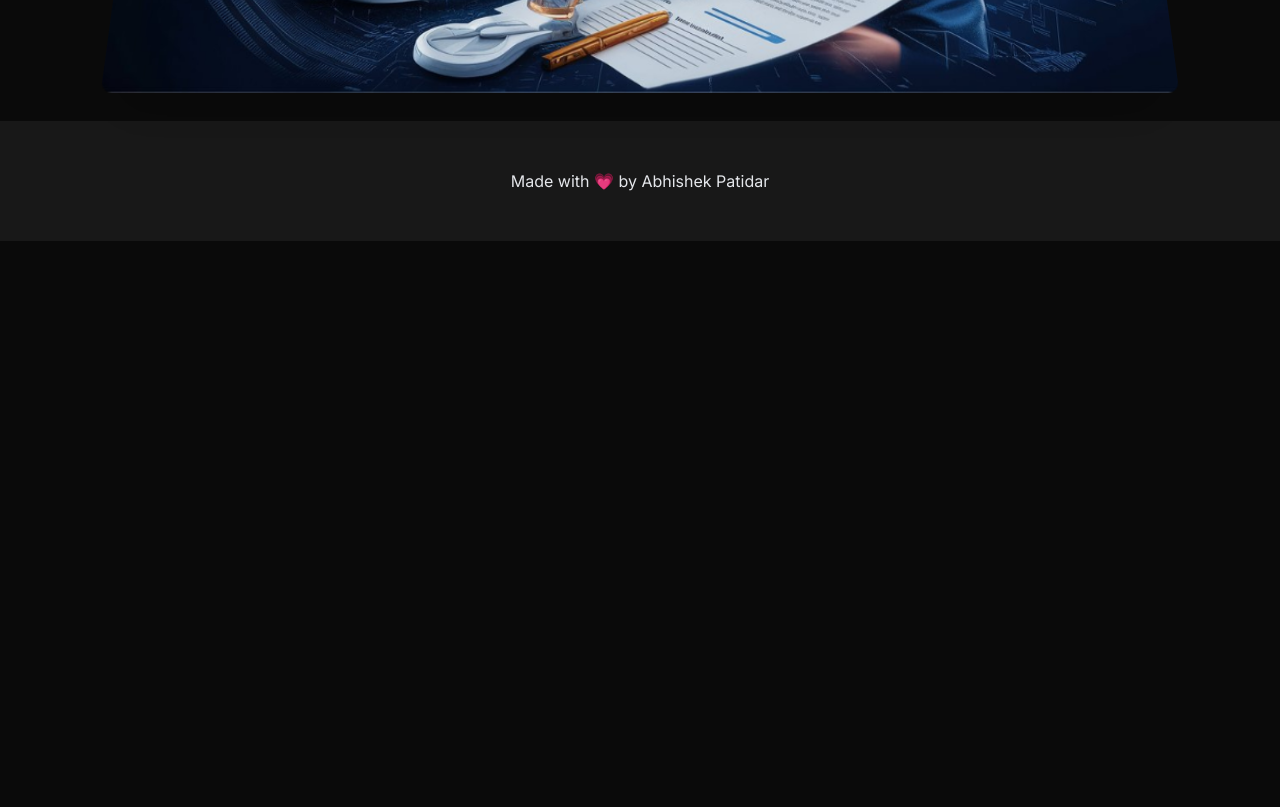
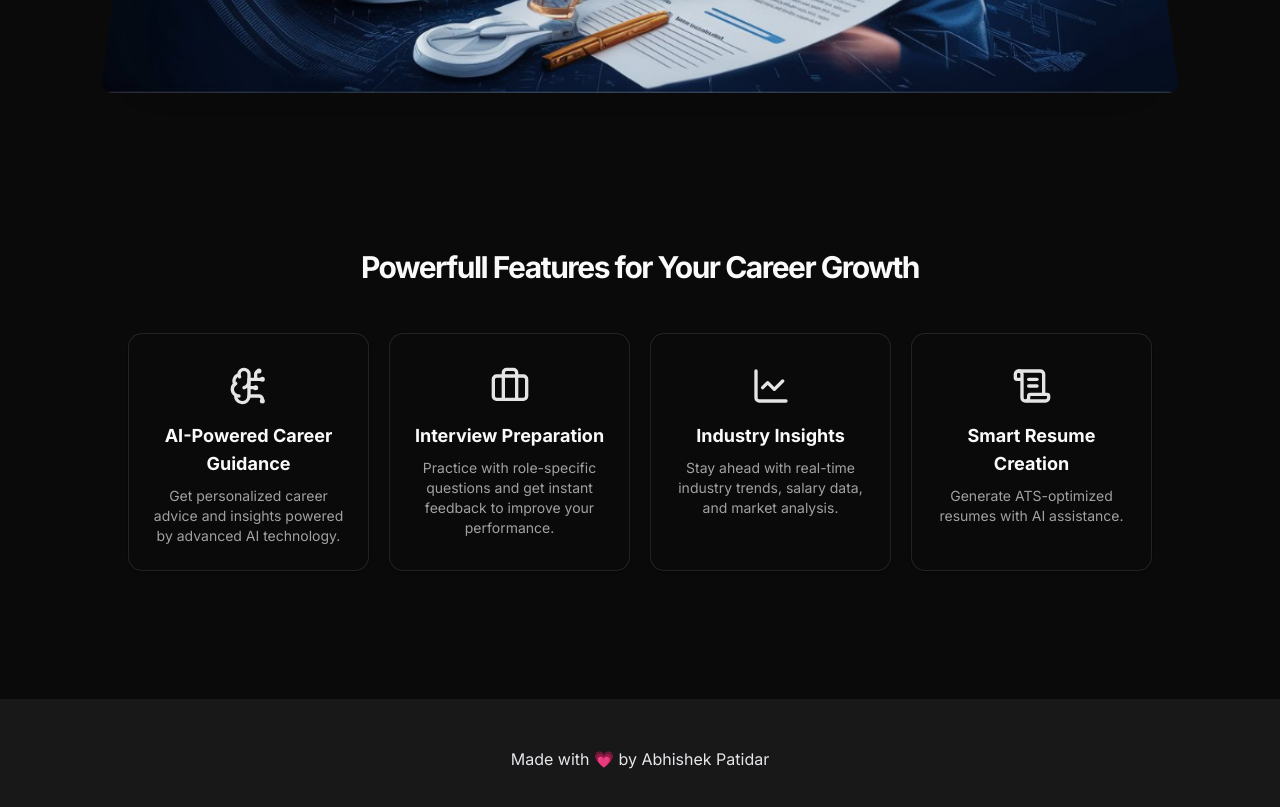
Before and after one commit to Abhi-Ptdr/Mentoro, a Next.js app in the folder Mentoro/: page / in a window 1280 px wide. Shown: the part 1020-1827 px from the top of the page. Before the commit the page ends 1261 px from the top, so only its background shows below. Built offline with nearby package versions, Linux system fonts and the light colour scheme; no server answers.

Commit message:
Created features section

```diff
--- a/Mentoro/app/page.jsx
+++ b/Mentoro/app/page.jsx
@@ -1,4 +1,6 @@
 import Herosection from "@/components/hero";
+import { Card, CardContent } from "@/components/ui/card"
+import { features } from "@/data/features";
 
 export default function Home() {
   return (
@@ -6,6 +8,27 @@ export default function Home() {
       <div className="grid-background"></div>
 
       <Herosection />
+
+      <section className="w-full py-12 md:py-24 lg:py-32 bg-background">
+        <div className="container mx-auto px-4 md:px-6">
+          <h2 className="text-3xl font-bold tracking-tighter text-center mb-12">Powerfull Features for Your Career Growth</h2>
+          <div className="grid grid-cols-1 md:grid-cols-2 lg:grid-cols-4 gap-5 max-w-5xl mx-auto">
+            {features.map((feature, index) => {
+            return (
+              <Card key={index} className="hover:border-primary transition-colors duration-300 bg-background">
+                <CardContent className="pt-2 text-center flex flex-col items-center">
+                  <div className="flex flex-col items-center justify-center">
+                    {feature.icon}
+                    <h3 className="text-lg font-bold mb-2">{feature.title}</h3>
+                    <p className="text-muted-foreground text-sm">{feature.description}</p>
+                  </div>
+                </CardContent>
+              </Card>
+            )
+          })}
+          </div>
+        </div>
+      </section>
     </div>
   );
 }
--- /dev/null
+++ b/Mentoro/components/ui/card.jsx
@@ -0,0 +1,101 @@
+import * as React from "react"
+
+import { cn } from "@/lib/utils"
+
+function Card({
+  className,
+  ...props
+}) {
+  return (
+    <div
+      data-slot="card"
+      className={cn(
+        "bg-card text-card-foreground flex flex-col gap-6 rounded-xl border py-6 shadow-sm",
+        className
+      )}
+      {...props} />
+  );
+}
+
+function CardHeader({
+  className,
+  ...props
+}) {
+  return (
+    <div
+      data-slot="card-header"
+      className={cn(
+        "@container/card-header grid auto-rows-min grid-rows-[auto_auto] items-start gap-1.5 px-6 has-data-[slot=card-action]:grid-cols-[1fr_auto] [.border-b]:pb-6",
+        className
+      )}
+      {...props} />
+  );
+}
+
+function CardTitle({
+  className,
+  ...props
+}) {
+  return (
+    <div
+      data-slot="card-title"
+      className={cn("leading-none font-semibold", className)}
+      {...props} />
+  );
+}
+
+function CardDescription({
+  className,
+  ...props
+}) {
+  return (
+    <div
+      data-slot="card-description"
+      className={cn("text-muted-foreground text-sm", className)}
+      {...props} />
+  );
+}
+
+function CardAction({
+  className,
+  ...props
+}) {
+  return (
+    <div
+      data-slot="card-action"
+      className={cn(
+        "col-start-2 row-span-2 row-start-1 self-start justify-self-end",
+        className
+      )}
+      {...props} />
+  );
+}
+
+function CardContent({
+  className,
+  ...props
+}) {
+  return (<div data-slot="card-content" className={cn("px-6", className)} {...props} />);
+}
+
+function CardFooter({
+  className,
+  ...props
+}) {
+  return (
+    <div
+      data-slot="card-footer"
+      className={cn("flex items-center px-6 [.border-t]:pt-6", className)}
+      {...props} />
+  );
+}
+
+export {
+  Card,
+  CardHeader,
+  CardFooter,
+  CardTitle,
+  CardAction,
+  CardDescription,
+  CardContent,
+}
--- /dev/null
+++ b/Mentoro/data/features.js
@@ -0,0 +1,27 @@
+import { BrainCircuit, Briefcase, LineChart, ScrollText } from "lucide-react";
+
+export const features = [
+  {
+    icon: <BrainCircuit className="w-10 h-10 mb-4 text-primary" />,
+    title: "AI-Powered Career Guidance",
+    description:
+      "Get personalized career advice and insights powered by advanced AI technology.",
+  },
+  {
+    icon: <Briefcase className="w-10 h-10 mb-4 text-primary" />,
+    title: "Interview Preparation",
+    description:
+      "Practice with role-specific questions and get instant feedback to improve your performance.",
+  },
+  {
+    icon: <LineChart className="w-10 h-10 mb-4 text-primary" />,
+    title: "Industry Insights",
+    description:
+      "Stay ahead with real-time industry trends, salary data, and market analysis.",
+  },
+  {
+    icon: <ScrollText className="w-10 h-10 mb-4 text-primary" />,
+    title: "Smart Resume Creation",
+    description: "Generate ATS-optimized resumes with AI assistance.",
+  },
+];
```
